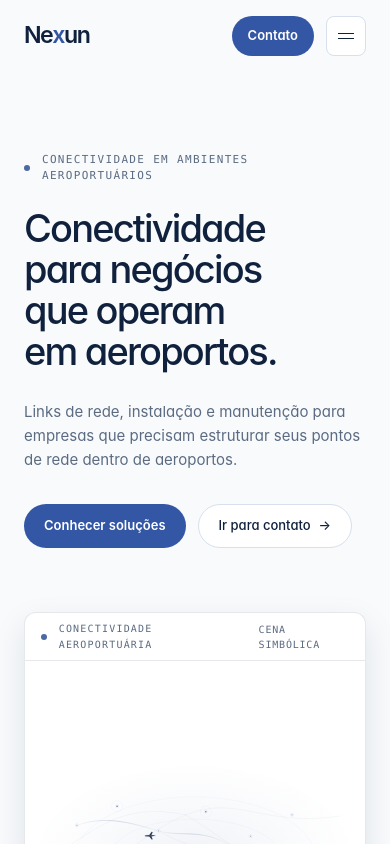
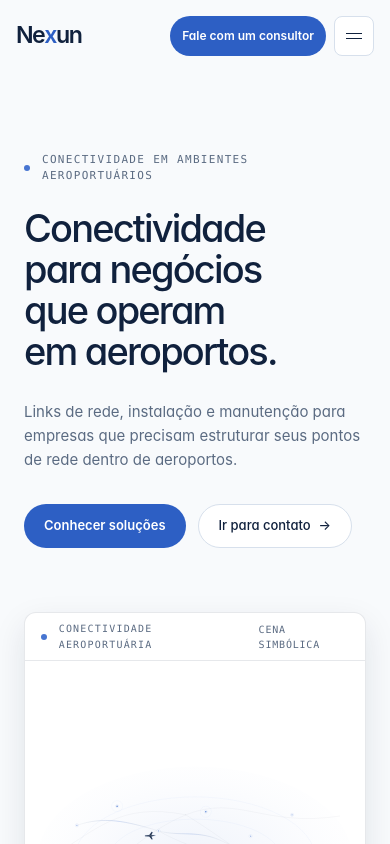
Before and after one commit to MeSiago/nexus_app, a Next.js app: page / in a window 390 px wide. Shown: the top 844 px of the page. Built offline with nearby package versions, Linux system fonts and the light colour scheme.

Commit message:
style: update primary color palette and refine site header responsive layout and CTA button content

```diff
--- a/components/layout/site-header.tsx
+++ b/components/layout/site-header.tsx
@@ -102,7 +102,7 @@ export function SiteHeader() {
           : "border-transparent bg-background backdrop-blur-none"
       }`}
     >
-      <div className="mx-auto flex h-full max-w-content items-center justify-between px-6 lg:px-10">
+      <div className="mx-auto flex h-full max-w-content items-center justify-between px-4 sm:px-6 lg:px-10">
         <Link
           className="inline-flex rounded-md text-[1.45rem] font-semibold tracking-[-0.065em] text-ink outline-none focus-visible:ring-2 focus-visible:ring-focus-ring focus-visible:ring-offset-4 focus-visible:ring-offset-background"
           href="/"
@@ -112,7 +112,7 @@ export function SiteHeader() {
           <span>un</span>
         </Link>
 
-        <div className="flex items-center gap-3">
+        <div className="flex items-center gap-2 sm:gap-3">
           <nav
             aria-label="Navegação principal"
             className="relative hidden md:block"
@@ -268,10 +268,10 @@ export function SiteHeader() {
           </nav>
 
           <Link
-            className="inline-flex h-10 items-center justify-center rounded-pill bg-primary-600 px-4 text-[0.8125rem] font-semibold text-ink-on-primary transition-[transform,background-color,color] duration-160 ease-[cubic-bezier(0.25,0.46,0.45,0.94)] hover:bg-primary-700 focus-visible:outline-2 focus-visible:outline-offset-4 focus-visible:outline-focus-ring active:scale-x-[0.96]"
+            className="inline-flex h-10 items-center justify-center rounded-pill bg-primary-600 px-3 text-center text-[0.75rem] leading-4 font-semibold whitespace-nowrap text-ink-on-primary transition-[transform,background-color,color] duration-160 ease-[cubic-bezier(0.25,0.46,0.45,0.94)] hover:bg-primary-700 focus-visible:outline-2 focus-visible:outline-offset-4 focus-visible:outline-focus-ring active:scale-x-[0.96] sm:px-4 sm:text-[0.8125rem]"
             href="/contato"
           >
-            Contato
+            Fale com um consultor
           </Link>
 
           <details className="group relative md:hidden">
--- a/styles/tokens/tokens.css
+++ b/styles/tokens/tokens.css
@@ -10,16 +10,16 @@
   --nexun-color-border: #d7e0ec;
   --nexun-color-border-subtle: rgb(16 33 61 / 10%);
   --nexun-color-border-strong: #b6c3d6;
-  --nexun-color-primary-50: #eef3ff;
-  --nexun-color-primary-100: #dce7ff;
-  --nexun-color-primary-500: #4d69a3;
-  --nexun-color-primary-600: #3457a5;
-  --nexun-color-primary-700: #26458f;
+  --nexun-color-primary-50: #edf3ff;
+  --nexun-color-primary-100: #d9e6ff;
+  --nexun-color-primary-500: #4775d1;
+  --nexun-color-primary-600: #2d5fc4;
+  --nexun-color-primary-700: #1f4ca8;
   --nexun-color-ink-on-primary: #ffffff;
   --nexun-color-deep-blue: #eef3ff;
   --nexun-color-deep-blue-ink: #10213d;
   --nexun-color-deep-blue-muted: #5b6b82;
-  --nexun-color-focus-ring: #3457a5;
+  --nexun-color-focus-ring: #2d5fc4;
 
   --nexun-font-sans: "Inter", "Avenir Next", "Segoe UI", Helvetica, Arial,
     sans-serif;
```
Also changed, not shown: tmp/pdfs/linear-ref-1.png (added).
